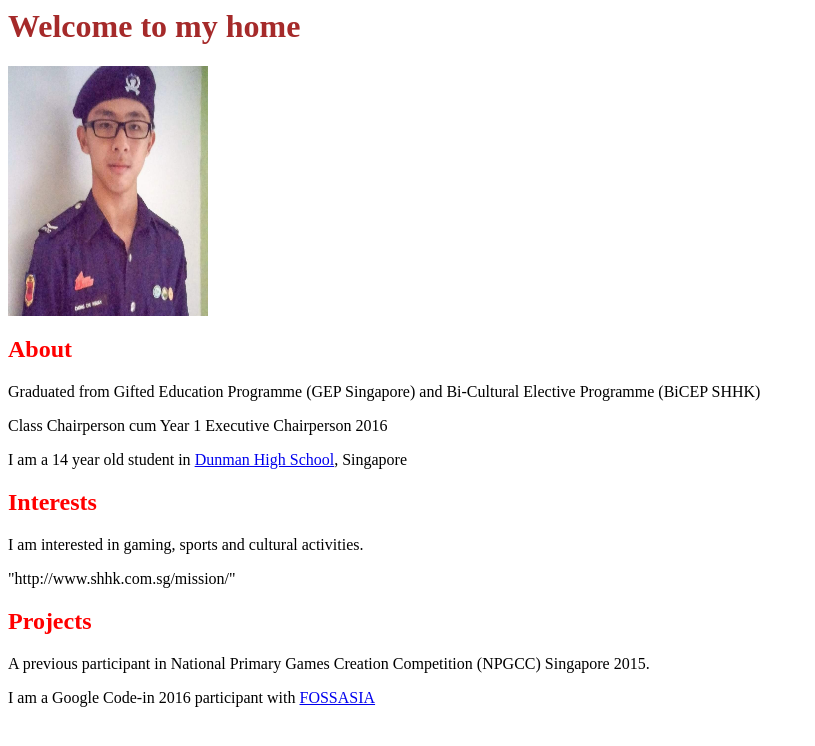
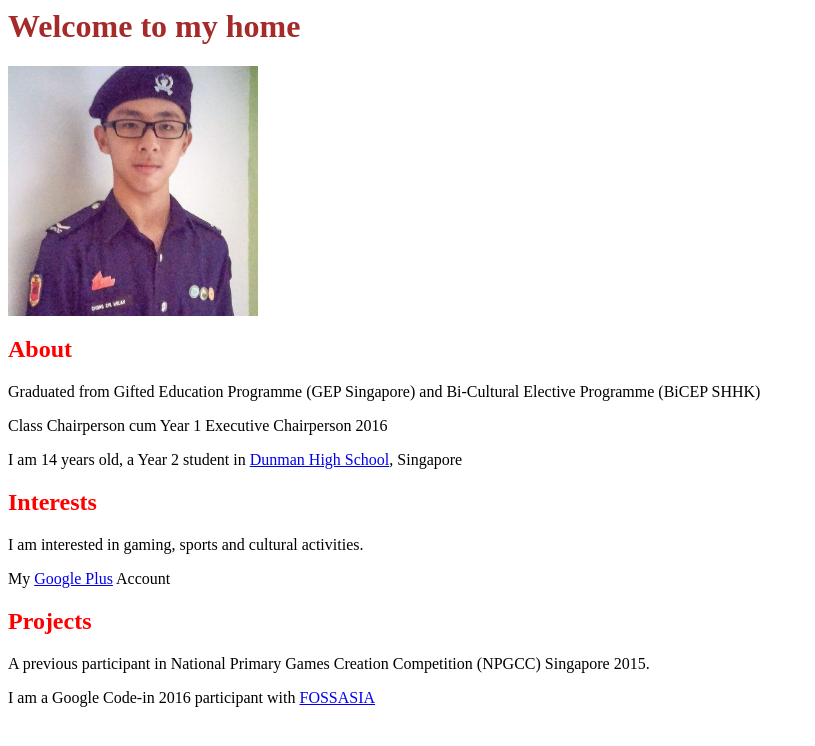
Before and after one commit to dhs17y2jchongchihsuan/dhs17y2jchongchihsuan.github.io, a plain HTML site: page index.html in a window 1280 px wide. Shown: the whole page, without its empty margins (0-815 px from the left). Drawn offline with Linux system fonts and the light colour scheme.

Commit message:
Update index.html

```diff
--- a/index.html
+++ b/index.html
@@ -5,14 +5,15 @@
   </head>
   <body>
 <h1>Welcome to my home</h1>
-    <img src="facebook_1484108156746 (1).jpg" width = 200 px height = 250 px/>
+    <img src="facebook_1484108156746 (1).jpg" width = 250 px height = 250 px/>
     <h2>About</h2>
     <p> Graduated from Gifted Education Programme (GEP Singapore) and Bi-Cultural Elective Programme (BiCEP SHHK) </p>
     <p> Class Chairperson cum Year 1 Executive Chairperson 2016</p>
-    <p>I am a 14 year old student in <a href="http://dunmanhigh.moe.edu.sg/wp-content/uploads/website/index.html">Dunman High School</a>, Singapore</p>
+    <p> I am 14 years old, a Year 2 student in
+      <a href="http://dunmanhigh.moe.edu.sg/wp-content/uploads/website/index.html">Dunman High School</a>, Singapore</p>
     <h2>Interests</h2>
-    <p>I am interested in gaming, sports and cultural activities.</p>
-    <p>"http://www.shhk.com.sg/mission/"</p>
+    <p> I am interested in gaming, sports and cultural activities. </p>
+    <p> My <a href="https://plus.google.com/u/2/+ChiHsuanChong">Google Plus</a> Account</p>
     <h2>Projects</h2>
     <p> A previous participant in National Primary Games Creation Competition (NPGCC) Singapore 2015. </p>
     <p> I am a Google Code-in 2016 participant with <a href="http://fossasia.org">FOSSASIA</a></p>
```
